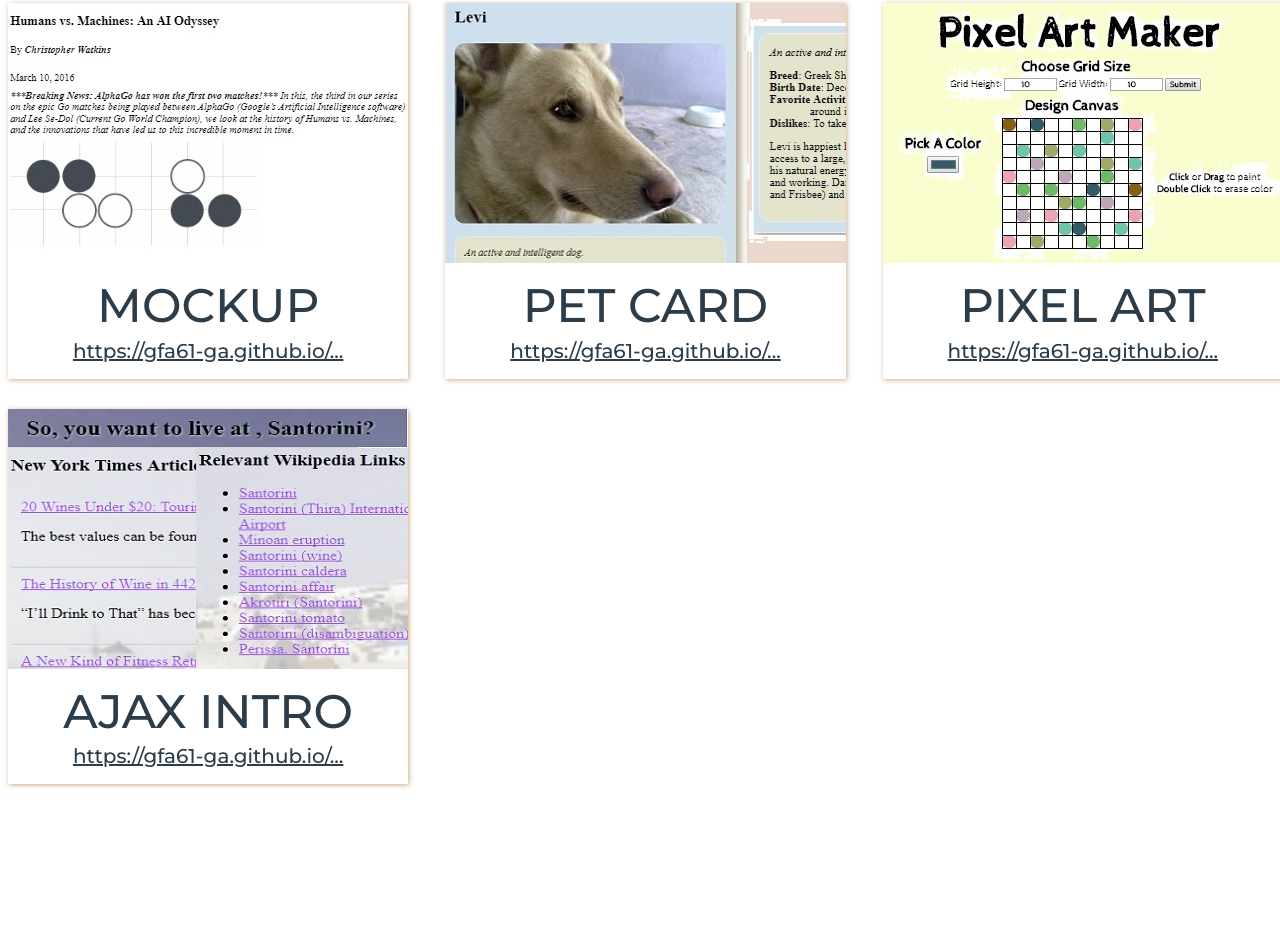
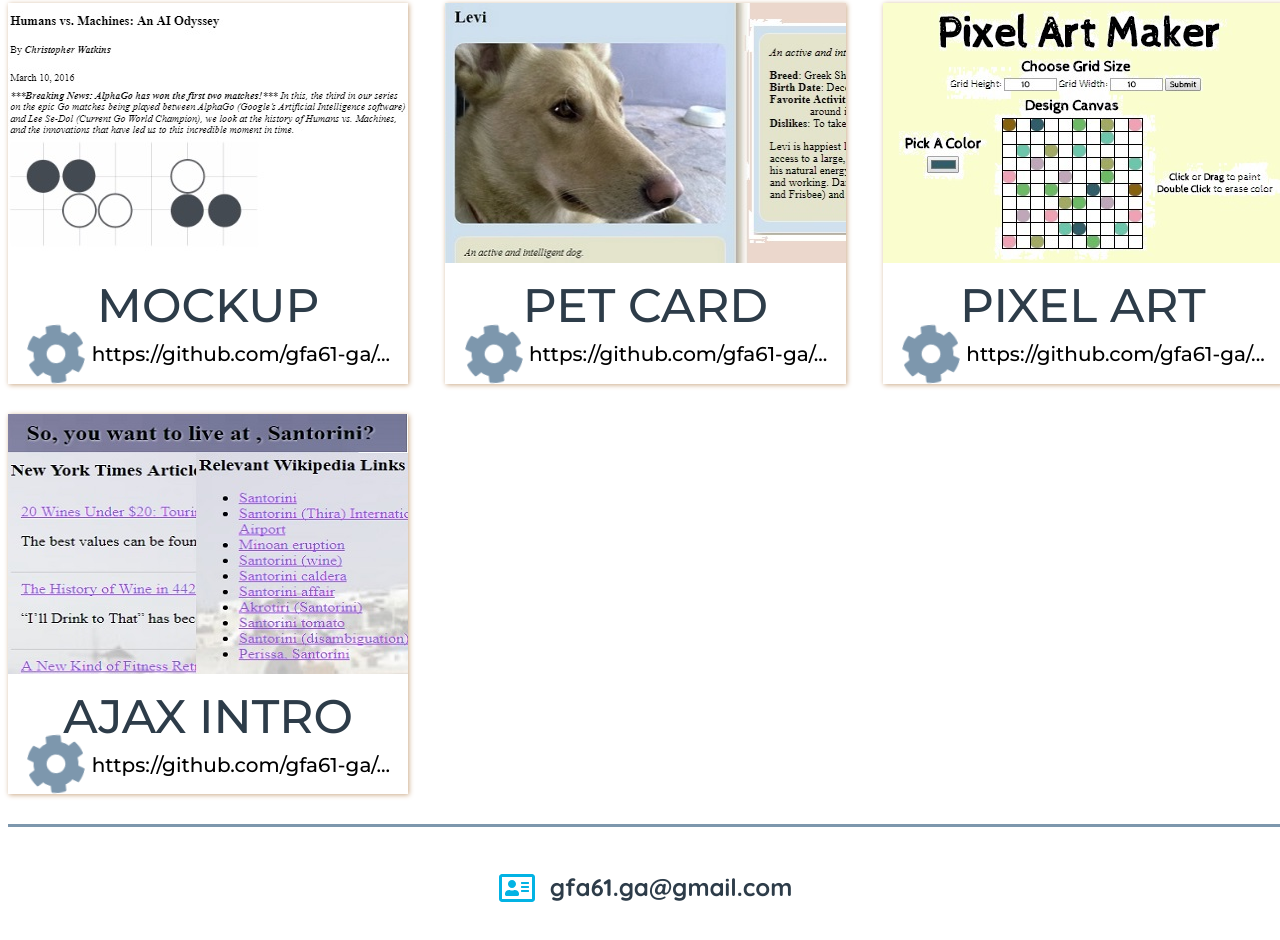
Before and after one commit to gfa61-ga/portfolio, a plain HTML site: page index.html in a window 1280 px wide. Shown: the part 884-1824 px from the top of the page. Before the commit the page ends 1693 px from the top, so only its background shows below. Drawn offline with Linux system fonts and the light colour scheme.

Commit message:
feat: Added some FontAwesome icons and a footer

```diff
--- a/css/styles.css
+++ b/css/styles.css
@@ -1,17 +1,20 @@
-body {
-    margin-bottom: 25px;
+.main-wrapper,
+.main-header,
+.projects,
+.project,
+.main-footer {
+    display: flex;
+    width: 100%;
 }
 
-.main-wrapper, .main-header, .projects, .project {
-    display: flex;
-    width:100%;
-}
-
-.main-wrapper, .projects, .project {
+.main-wrapper,
+.projects,
+.project {
     flex-wrap: wrap;
 }
 
-.main-header, .projects {
+.main-header,
+.projects {
     justify-content: space-between;
 }
 
@@ -29,8 +32,9 @@ body {
     height: 50px;
 }
 
-.name, .job {
-    line-height: .75em;
+.name,
+.job {
+    line-height: 0.75em;
     text-align: right;
     margin: 0;
 }
@@ -48,11 +52,11 @@ body {
 
 .main-image {
     width: 100%;
-    padding: 23px 0 33px 0;
+    padding: 23px 0 33px;
 }
 
 .portfolio-title {
-    font: 24px/.75em Montserrat, sans-serif;
+    font: 24px/0.75em Montserrat, sans-serif;
     color: #7d97ad;
     margin: 0 0 0 12px;
 }
@@ -63,9 +67,11 @@ body {
     margin-top: 25px;
 }
 
-.project-name, .project-url, .project-image {
+.project-name,
+.project-url,
+.project-image {
     width: 100%;
-    font: 24px/.75em Montserrat, sans-serif;
+    font: 24px/0.75em Montserrat, sans-serif;
     text-align: center;
 }
 
@@ -76,12 +82,32 @@ body {
 
 .project-url {
     font-size: 10px;
-    padding: 10px 0 10px 0;
 }
 
 .project-link {
-    /* text-decoration: none; */
+    text-decoration: none;
+    color: #7d97ad;
+}
+
+.project-link-text {
+    position: relative;
+    vertical-align: baseline;
+    top: -8px;
+}
+
+.main-footer {
+    justify-content: center;
+    color: #02b3e4;
+    margin-top: 30px;
+    border: 0 solid #7d97ad;
+    border-top-width: 3px;
+    padding: 25px 0 20px;
+}
+
+.email {
+    font: bold 12px Quicksand, sans-serif;
     color: #2d3c49;
+    padding: 6px 0 0 15px;
 }
 
 @media screen and (min-width: 590px) {    /* increases paddings, logo-size and font-size */
@@ -104,7 +130,12 @@ body {
         font-size: 21px;
     }
 
-    .portfolio-title, .project-name {
+    .main-image {
+        padding: 34px 0 49px;
+    }
+
+    .portfolio-title,
+    .project-name {
         font-size: 35px;
     }
 
@@ -119,11 +150,19 @@ body {
 
     .project-url {
         font-size: 15px;
-        padding: 15px 0 15px 0;
     }
 
-    .main-image {
-        padding: 34px 0 49px 0;
+    .project-link-text {
+        top: -12px;
+    }
+
+    .main-footer {
+        padding: 35px 0 25px;
+    }
+
+    .email {
+        font-size: 18px;
+        padding-top: 3px;
     }
 }
 
@@ -147,7 +186,12 @@ body {
         font-size: 28px;
     }
 
-    .portfolio-title, .project-name {
+    .main-image {
+        padding: 45px 0 65px;
+    }
+
+    .portfolio-title,
+    .project-name {
         font-size: 47px;
     }
 
@@ -161,11 +205,19 @@ body {
 
     .project-url {
         font-size: 20px;
-        padding: 20px 0 20px 0;
     }
 
-    .main-image {
-        padding: 45px 0 65px 0;
+    .project-link-text {
+        top: -15px;
+    }
+
+    .main-footer {
+        padding: 45px 0 30px;
+    }
+
+    .email {
+        font-size: 24px;
+        padding-top: 0;
     }
 }
 
--- a/index.html
+++ b/index.html
@@ -2,8 +2,9 @@
 <html>
 <head>
     <title>Portfolio Site</title>
+    <meta name="description" content="This is the 2nd project of Udacity's Front-End Developer Nanodegree">
+    <meta charset="utf-8">
     <meta name="viewport" content="width=device-width, initial-scale=1.0">
-    <meta charset="utf-8">
     <link rel="stylesheet" href="css/styles.css">
     <link rel="stylesheet"
           href="https://fonts.googleapis.com/css?family=Quicksand:300,700">
@@ -11,6 +12,7 @@
           href="https://fonts.googleapis.com/css?family=Varela+Round">
     <link rel="stylesheet"
           href="https://fonts.googleapis.com/css?family=Montserrat:500">
+    <script defer src="https://use.fontawesome.com/releases/v5.0.6/js/all.js"></script>
 </head>
 <body>
     <div class="main-wrapper">
@@ -35,7 +37,9 @@
                 <img  class="main-image" src="img/html-code-small.jpg" alt="main image">
             </picture>
             <section class="portfolio">
-                <h1 class="portfolio-title"> Featured Work </h1>
+                <header>
+                    <h1 class="portfolio-title"> Featured Work </h1>
+                </header>
                 <div class="projects">
                     <article  class="project">
                         <img class="project-image" src="img/work1.jpg" alt="mockup image">
@@ -44,7 +48,11 @@
                         </div>
                         <div class="project-url">
                             <a class="project-link" href="https://gfa61-ga.github.io/Google-Scholarship-Front-End-Web-Dev/4_1_mockup_to_article/">
-                                https://gfa61-ga.github.io/...
+                                <i class="fas fa-cog fa-spin fa-3x"></i>
+                            </a>
+                            <span class="project-link-text">
+                                https://github.com/gfa61-ga/...
+                            </span>
                             </a>
                         </div>
                     </article>
@@ -55,8 +63,11 @@
                         </div>
                         <div class="project-url">
                             <a class="project-link" href="https://gfa61-ga.github.io/animal-trading-cards/card.html">
-                                https://gfa61-ga.github.io/...
+                                <i class="fas fa-cog fa-spin fa-3x"></i>
                             </a>
+                            <span class="project-link-text">
+                                https://github.com/gfa61-ga/...
+                            </span>
                         </div>
                     </article>
                     <article  class="project">
@@ -66,7 +77,11 @@
                         </div>
                         <div class="project-url">
                             <a class="project-link" href="https://gfa61-ga.github.io/Google-Scholarship-Front-End-Web-Dev/20_project_pixel_art_maker/">
-                                https://gfa61-ga.github.io/...
+                                <i class="fas fa-cog fa-spin fa-3x"></i>
+                            </a>
+                            <span class="project-link-text">
+                                https://github.com/gfa61-ga/...
+                            </span>
                             </a>
                          </div>
                     </article>
@@ -77,13 +92,23 @@
                         </div>
                         <div class="project-url">
                             <a class="project-link" href="https://gfa61-ga.github.io/Udacity-Intro-To-Ajax-Project/">
-                                https://gfa61-ga.github.io/...
+                                <i class="fas fa-cog fa-spin fa-3x"></i>
+                            </a>
+                            <span class="project-link-text">
+                                https://github.com/gfa61-ga/...
+                            </span>
                             </a>
                         </div>
                     </article>
                 </div>
             </section>
         </main>
+        <footer class="main-footer">
+            <i class="far fa-address-card fa-2x"></i>
+            <div class="email">
+                gfa61.ga@gmail.com
+            </div>
+        </footer>
     </div>
 </body>
 </html>
```
